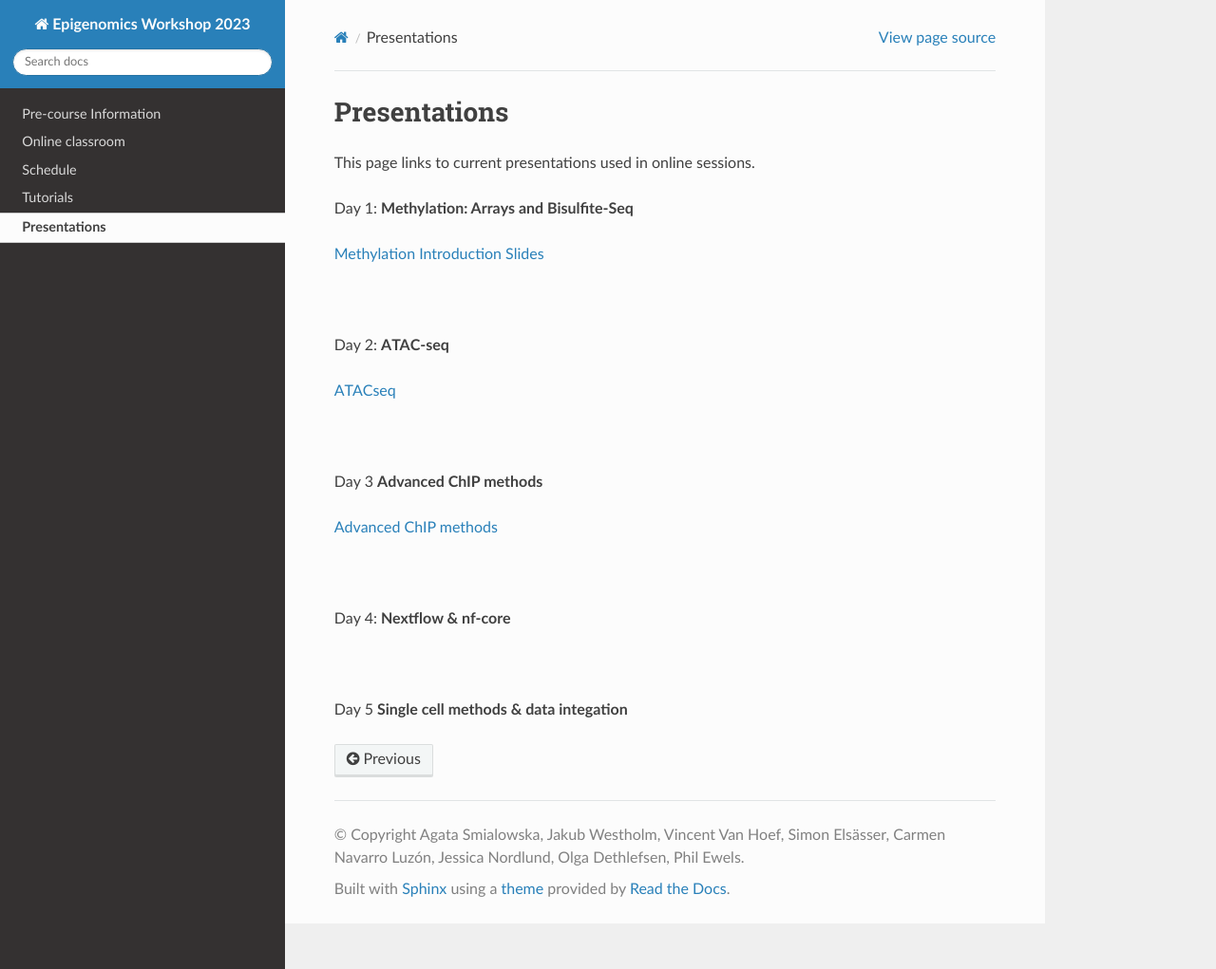
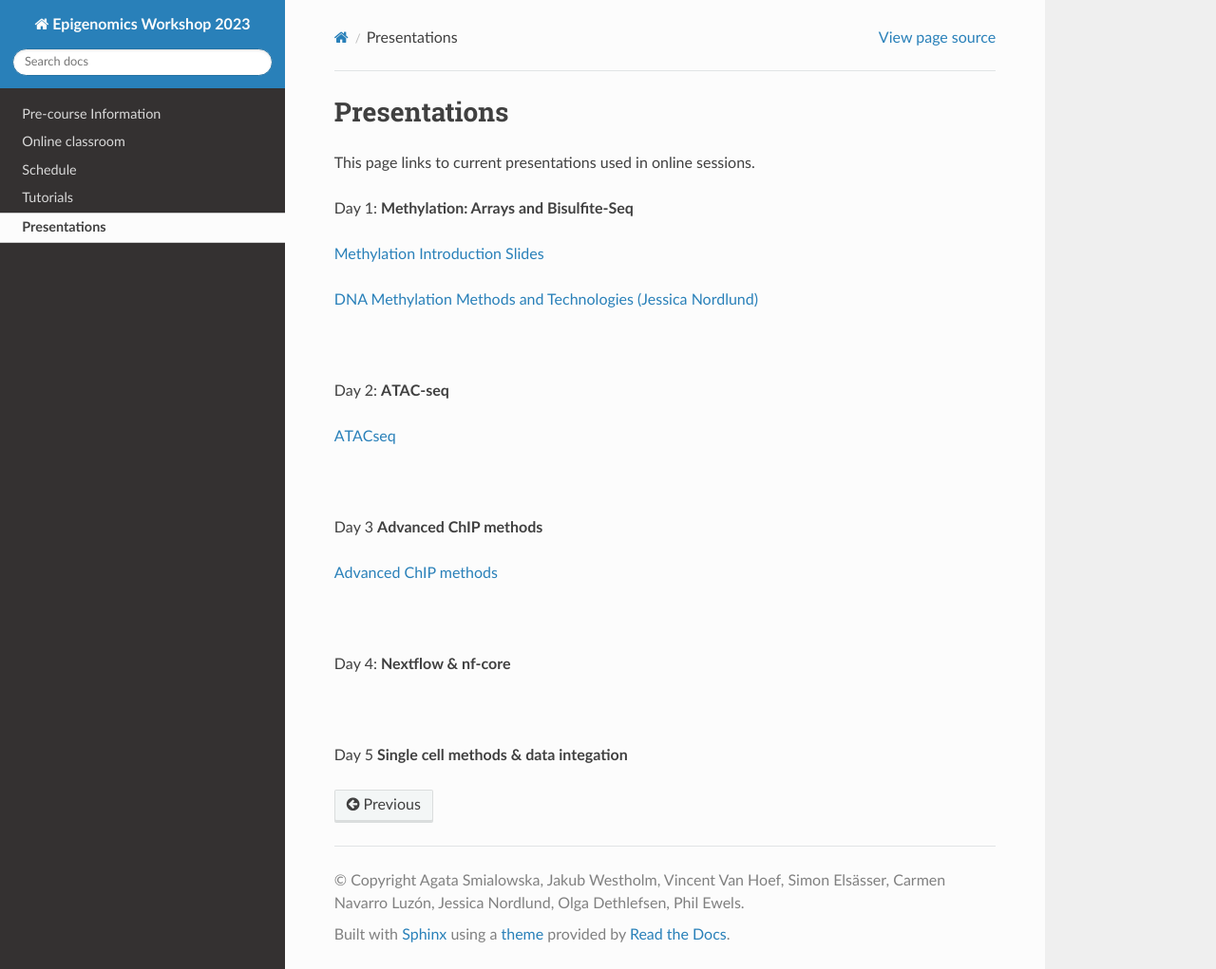
Before and after one commit to NBISweden/workshop-epigenomics-RTDs, a Sphinx documentation site: the page built from docs/content/presentations.rst, in a window 1280 px wide and 1021 px high. Shown: the whole window at 95% size. Built offline with Sphinx 7.4.7 and the Read the Docs theme 2.0.0, drawn with Linux system fonts in a browser that asks for light colours; some of the changed lines change nothing that is shown.

Commit message:
add JN presentation

```diff
--- a/docs/content/presentations.rst
+++ b/docs/content/presentations.rst
@@ -19,7 +19,7 @@ Day 1: **Methylation: Arrays and Bisulfite-Seq**
 
 `Methylation Introduction Slides <../_static/Methylation_Slides.pdf>`_
 
-.. `DNA Methylation Methods and Technologies (Jessica Nordlund) <../_static/JN-EpigeneticsMethods_2021-10-25.pdf>`_
+`DNA Methylation Methods and Technologies (Jessica Nordlund) <../_static/JN-EpigeneticsMethods_2023-09-18.pdf>`_
 
 :raw-html:`<br />`
 
```
